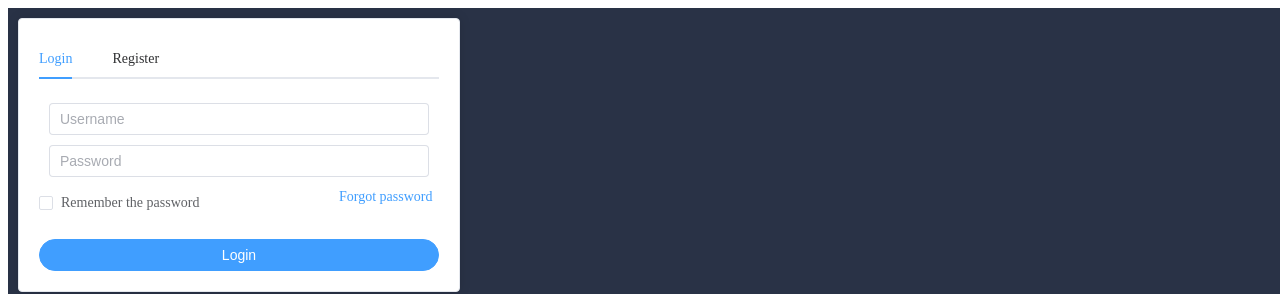
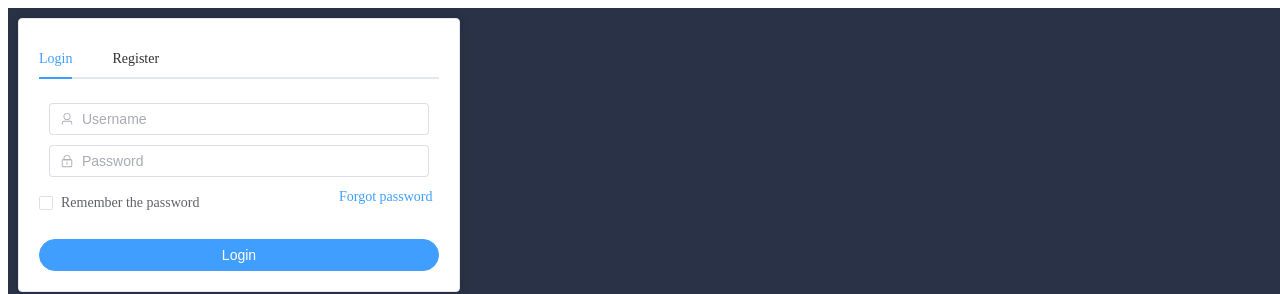
Before and after one commit to OzoneLabs/vuejs3-playground, a Vue app: page / in a window 1280 px wide. Shown: the top 294 px of the page. Built offline with nearby package versions, Linux system fonts and the light colour scheme.

Commit message:
Add icons at username and password input boxes

```diff
--- a/src/components/Login.vue
+++ b/src/components/Login.vue
@@ -31,11 +31,23 @@ export default {
             <el-tab-pane label="Login" name="login">
                 <form>
                     <div class="mg-sm">
-                        <el-input v-model="username" placeholder="Username" />
+                        <el-input v-model="username" placeholder="Username">
+                            <template #prefix>
+                                <el-icon>
+                                    <User />
+                                </el-icon>
+                            </template>
+                        </el-input>
                     </div>
 
                     <div class="mg-sm">
-                        <el-input type="password" v-model="password" placeholder="Password" />
+                        <el-input type="password" v-model="password" placeholder="Password">
+                            <template #prefix>
+                                <el-icon>
+                                    <Lock />
+                                </el-icon>
+                            </template>
+                        </el-input>
                     </div>
 
                     <el-row justify="space-between">
```
